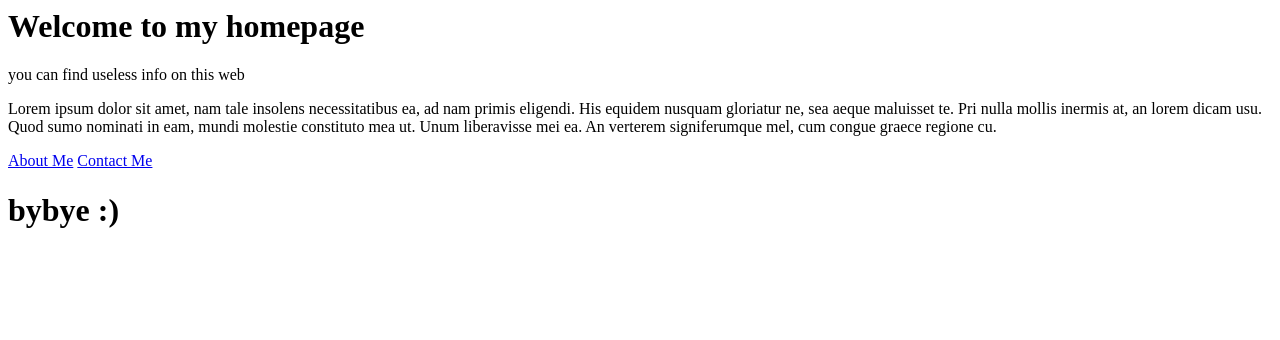
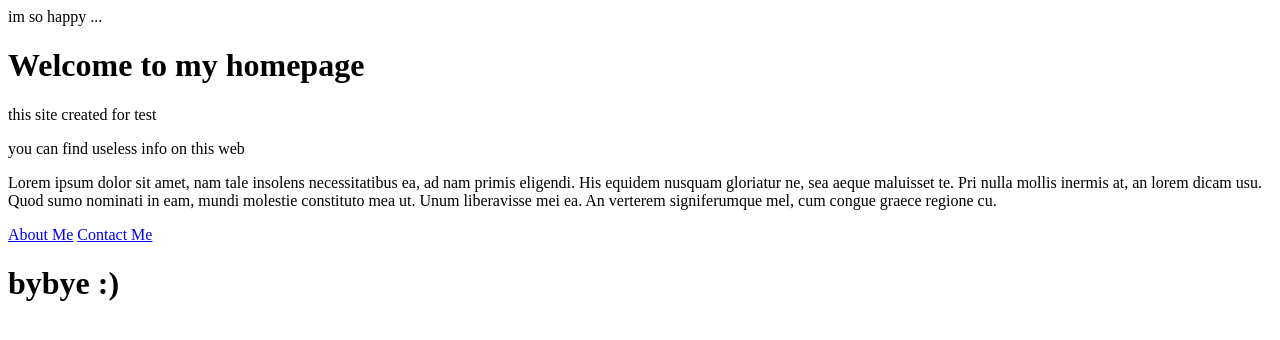
Before and after one commit to DanialFaraji/webtest, a plain HTML site: page index.html in a window 1280 px wide. Drawn offline with Linux system fonts and the light colour scheme.

Commit message:
modified text in feature

```diff
--- a/index.html
+++ b/index.html
@@ -3,7 +3,9 @@
 <title> my homepage </title>
 </head>
 <body>
+<p/> im so happy ... <p/>
 <h1> Welcome to my homepage </h1>
+<p> this site created for test <p/>
 <p> you can find useless info on this web </p>
 <p> Lorem ipsum dolor sit amet, nam tale insolens necessitatibus ea, ad nam primis eligendi. His equidem nusquam gloriatur ne, sea aeque maluisset te. Pri nulla mollis inermis at, an lorem dicam usu. Quod sumo nominati in eam, mundi molestie constituto mea ut. Unum liberavisse mei ea. An verterem signiferumque mel, cum congue graece regione cu. </p>
 <a href="abautme.html">About Me</a>
```
